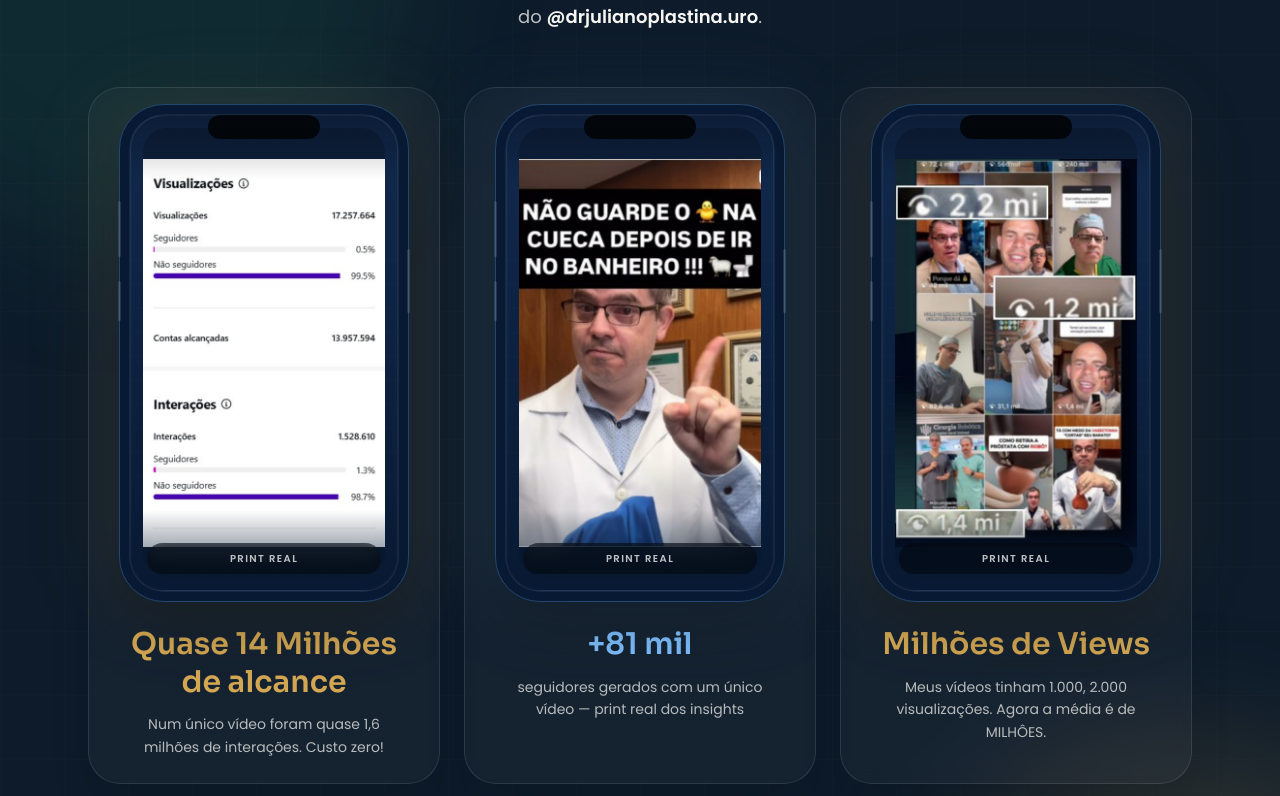
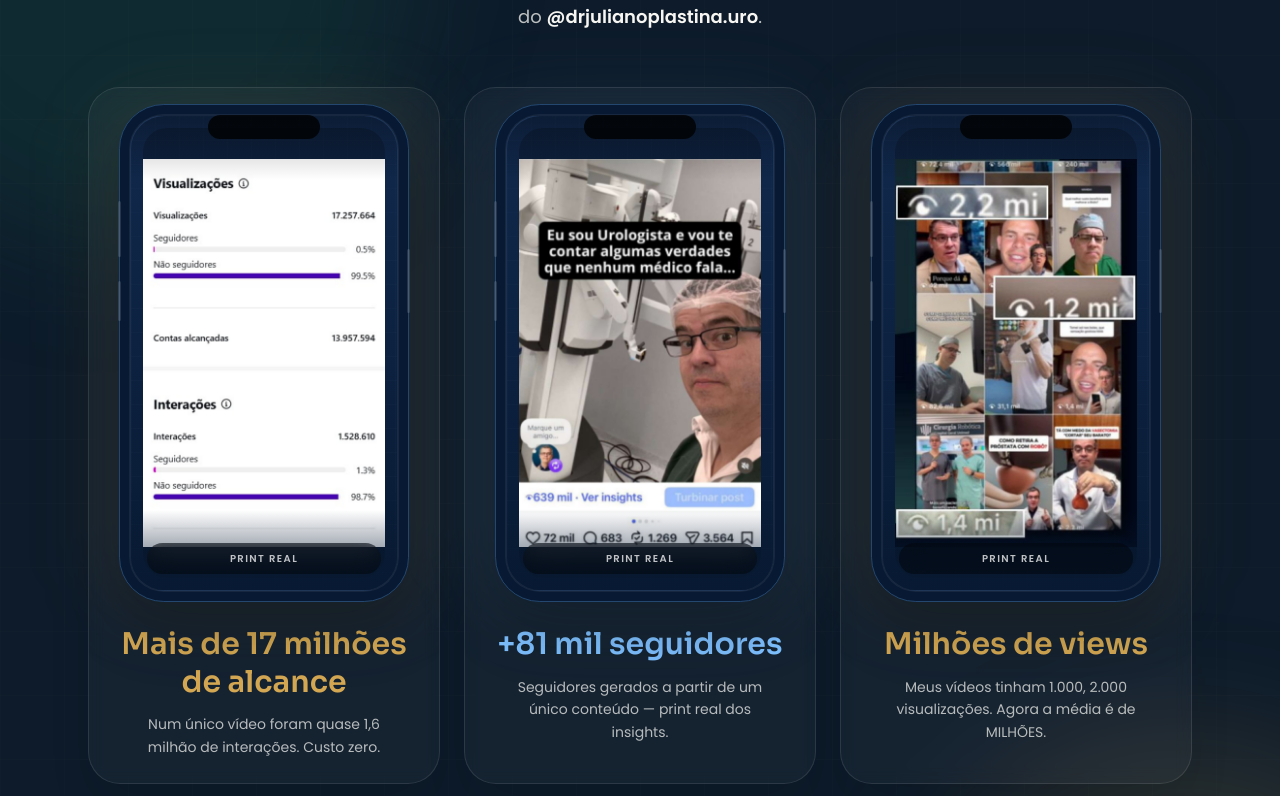
Before and after one commit to contatoagenciawin-ichthus/ppe-site, a Next.js app: page / in a window 1280 px wide. Shown: the part 6524-7320 px from the top of the page. Built offline with nearby package versions, Linux system fonts and the light colour scheme.

Commit message:
Finaliza ajustes da landing PPE

```diff
--- a/components/ppe/final-cta.tsx
+++ b/components/ppe/final-cta.tsx
@@ -71,8 +71,7 @@ export function FinalCta() {
             </a>
 
             <p className="mt-4 text-sm text-primary-foreground/78">
-              6x de R$ 2.760 ou R$ 14.990 à vista • Garantia incondicional de 7
-              dias
+              A análise perfil é gratuita, e sera feita devolutiva com um PDF e possível contato para conversar
             </p>
           </div>
         </Reveal>
--- a/components/ppe/results.tsx
+++ b/components/ppe/results.tsx
@@ -8,22 +8,23 @@ import { Reveal } from './reveal'
 const proofCards = [
   {
     image: '/proof-video-17m.png',
-    value: 'Quase 14 Milhões de alcance',
+    value: 'Mais de 17 milhões de alcance',
     label:
-      'Num único vídeo foram quase 1,6 milhões de interações. Custo zero!',
+      'Num único vídeo foram quase 1,6 milhão de interações. Custo zero.',
     tone: 'gold',
   },
   {
-    image: '/proof-insights-81k.png',
-    value: '+81 mil',
-    label: 'seguidores gerados com um único vídeo — print real dos insights',
+    image: '/proof-followers-81k-video.png',
+    value: '+81 mil seguidores',
+    label:
+      'Seguidores gerados a partir de um único conteúdo — print real dos insights.',
     tone: 'blue',
   },
   {
     image: '/proof-carousel-200k.png',
-    value: 'Milhões de Views',
+    value: 'Milhões de views',
     label:
-      'Meus vídeos tinham 1.000, 2.000 visualizações. Agora a média é de MILHÔES.',
+      'Meus vídeos tinham 1.000, 2.000 visualizações. Agora a média é de MILHÕES.',
     tone: 'gold',
   },
 ] as const
@@ -31,7 +32,6 @@ const proofCards = [
 export function Results() {
   return (
     <section className="relative overflow-hidden bg-deep py-24 text-deep-foreground md:py-28">
-      {/* fundos premium */}
       <div
         aria-hidden="true"
         className="pointer-events-none absolute -left-40 top-0 h-[36rem] w-[36rem] rounded-full bg-primary/20 blur-3xl"
@@ -53,7 +53,6 @@ export function Results() {
       />
 
       <div className="relative mx-auto max-w-6xl px-6">
-        {/* header */}
         <div className="mx-auto max-w-3xl text-center">
           <Reveal>
             <div className="inline-flex items-center gap-3">
@@ -84,14 +83,12 @@ export function Results() {
           </Reveal>
         </div>
 
-        {/* mobile proof cards */}
         <div className="mx-auto mt-14 grid max-w-[1120px] gap-6 md:grid-cols-3">
           {proofCards.map((card, index) => (
             <ProofPhoneCard key={card.value} card={card} delay={index * 120} />
           ))}
         </div>
 
-        {/* wide proof */}
         <Reveal delay={180}>
           <div className="mx-auto mt-12 max-w-4xl">
             <div className="overflow-hidden rounded-2xl border border-gold/40 bg-black/20 p-2 shadow-2xl shadow-black/20">
@@ -116,7 +113,6 @@ export function Results() {
           </div>
         </Reveal>
 
-        {/* bottom metrics */}
         <div className="mx-auto mt-14 grid max-w-5xl gap-4 md:grid-cols-4">
           <MiniMetric
             icon={<Users className="h-4 w-4" />}
@@ -164,7 +160,6 @@ function ProofPhoneCard({
       delay={delay}
       className="group rounded-[2rem] border border-white/10 bg-white/[0.035] p-4 shadow-2xl shadow-black/15 backdrop-blur-sm transition-all hover:-translate-y-1.5 hover:border-gold/40 hover:bg-white/[0.05]"
     >
-      {/* halo */}
       <div className="relative mx-auto">
         <div
           aria-hidden="true"
@@ -174,19 +169,14 @@ function ProofPhoneCard({
           ].join(' ')}
         />
 
-        {/* phone shell */}
         <div className="relative mx-auto w-full max-w-[290px] rounded-[2.8rem] border border-[#24476f] bg-[#081a33] p-[10px] shadow-[0_24px_60px_rgba(0,0,0,0.28)] transition-transform duration-500 group-hover:scale-[1.015]">
-          {/* side buttons */}
           <div className="absolute -left-[2px] top-24 h-14 w-[3px] rounded-full bg-white/12" />
           <div className="absolute -left-[2px] top-44 h-10 w-[3px] rounded-full bg-white/12" />
           <div className="absolute -right-[2px] top-36 h-16 w-[3px] rounded-full bg-white/12" />
 
-          {/* notch */}
           <div className="absolute left-1/2 top-2.5 z-20 h-6 w-28 -translate-x-1/2 rounded-full bg-black/80" />
 
-          {/* screen */}
           <div className="relative aspect-[9/16] overflow-hidden rounded-[2.15rem] border border-white/6 bg-[linear-gradient(180deg,#11294d_0%,#081a33_100%)]">
-            {/* faint grid */}
             <div
               aria-hidden="true"
               className="absolute inset-0 opacity-[0.08]"
@@ -197,10 +187,8 @@ function ProofPhoneCard({
               }}
             />
 
-            {/* top fade */}
             <div className="pointer-events-none absolute inset-x-0 top-0 z-10 h-16 bg-gradient-to-b from-black/30 to-transparent" />
 
-            {/* image */}
             <div className="absolute inset-3 z-0 overflow-hidden rounded-[1.5rem] bg-black/20">
               <Image
                 src={card.image}
@@ -211,32 +199,28 @@ function ProofPhoneCard({
               />
             </div>
 
-            {/* bottom fade */}
             <div className="pointer-events-none absolute inset-x-0 bottom-0 z-10 h-20 bg-gradient-to-t from-[#081a33]/80 to-transparent" />
 
-            {/* small proof label */}
             <div className="absolute bottom-4 left-4 right-4 z-20 rounded-2xl bg-black/40 px-3 py-2 text-center text-[10px] font-semibold uppercase tracking-[0.14em] text-white/75 backdrop-blur-md">
               Print real
             </div>
           </div>
 
-          {/* subtle inner ring */}
           <div className="pointer-events-none absolute inset-[10px] rounded-[2.15rem] ring-1 ring-white/6" />
         </div>
       </div>
 
-      {/* text */}
       <div className="px-2 pb-2 pt-6 text-center">
         <p
           className={[
-            'mx-auto max-w-[12ch] font-heading text-2xl font-semibold leading-tight md:text-3xl',
+            'mx-auto max-w-[13ch] font-heading text-2xl font-semibold leading-tight md:text-3xl',
             card.tone === 'gold' ? 'text-gold' : 'text-[#7ec0ff]',
           ].join(' ')}
         >
           {card.value}
         </p>
 
-        <p className="mx-auto mt-3 max-w-[29ch] text-sm leading-relaxed text-deep-foreground/72">
+        <p className="mx-auto mt-3 max-w-[30ch] text-sm leading-relaxed text-deep-foreground/72">
           {card.label}
         </p>
       </div>
```
Also changed, not shown: public/proof-followers-81k-video.png (added).
